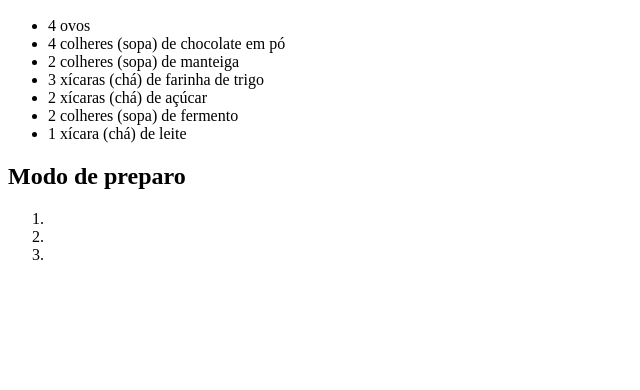
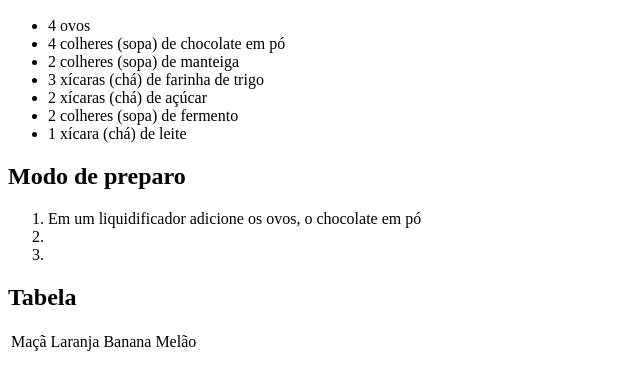
Before and after one commit to Luana-hub-design/Aulas-coderhouse, a plain HTML site: page index.html in a window 1280 px wide. Shown: the part 110-500 px from the top of the page, without its empty margins (0-640 px from the left). Drawn offline with Linux system fonts and the light colour scheme.

Commit message:
alterações

```diff
--- a/index.html
+++ b/index.html
@@ -23,10 +23,19 @@
     <h2> Modo de preparo </h2>
 
     <ol>
-        <li></li>
+        <li>Em um liquidificador adicione os ovos, o chocolate em pó</li>
         <li></li>
         <li></li>
     </ol>
 
+    <h2> Tabela </h2>
+    <table>
+        <tr> <!-- início da linha do cabeçalho-->
+            <td>Maçã</td>
+            <td>Laranja</td>
+            <td>Banana</td>
+            <td>Melão</td>
+        </tr> <!-- final da linha do cabeçalho-->
+    </table>
 </body>
 </html>
```
